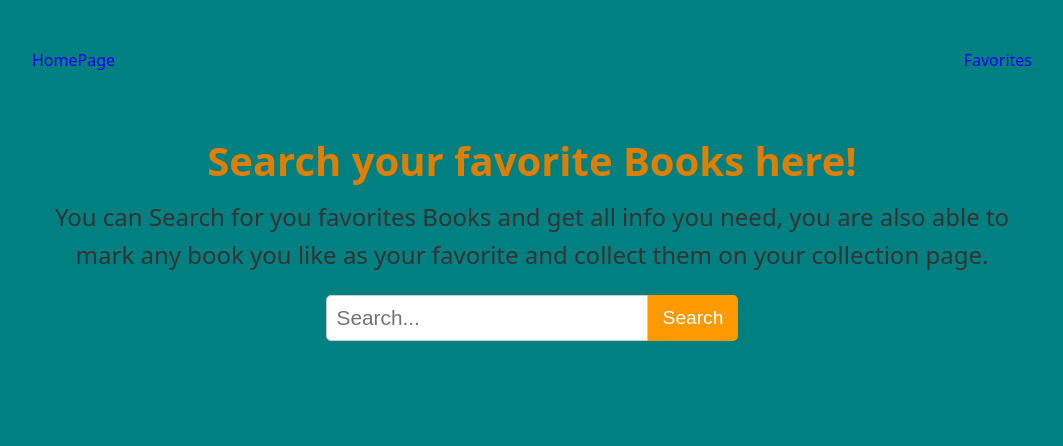
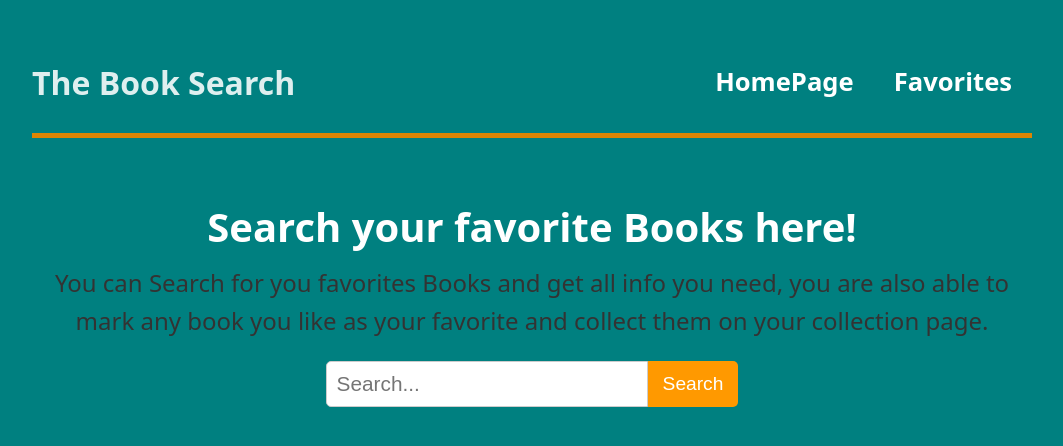
Before and after one commit to 1001hadi/react-sba-books, a React (Vite) app: page / in a window 1280 px wide. Shown: the top 446 px of the page, without its empty margins (108-1171 px from the left). Built offline with nearby package versions, Linux system fonts and the light colour scheme; no server answers.

Commit message:
navbar style changed

```diff
--- a/src/App.css
+++ b/src/App.css
@@ -14,7 +14,7 @@
 
 h1 {
   font-size: 2.5em;
-  color: #de7f02;
+  color: #fff;
   margin-bottom: 15px;
 }
 
@@ -69,11 +69,11 @@ button[type="submit"]:hover {
 
 .message-info {
   text-align: center;
-  color: #d9534f;
+  color: #e74944;
   font-weight: bold;
   margin-top: 20px;
   padding: 10px;
-  border: 1px solid #d9534f;
-  background-color: #f8d7da;
+  border: 1px solid #dc4742;
+  background-color: #cbcaca;
   border-radius: 5px;
 }
--- a/src/components/Navbar/Navbar.jsx
+++ b/src/components/Navbar/Navbar.jsx
@@ -4,6 +4,9 @@ import styles from "./Navbar.module.css";
 export default function Navbar() {
   return (
     <nav className={styles.mainNavbar}>
+      <div>
+        <h2>The Book Search</h2>
+      </div>
       <ul>
         <li>
           <Link to="/">HomePage</Link>
--- a/src/components/Navbar/Navbar.module.css
+++ b/src/components/Navbar/Navbar.module.css
@@ -1,10 +1,28 @@
-.mainNavbar > ul {
+.mainNavbar {
   display: flex;
   justify-content: space-between;
+  align-items: center;
+  border-bottom: 5px solid #dc8503;
+}
+
+.mainNavbar h2 {
+  font-weight: bold;
+  font-size: 2rem;
+}
+.mainNavbar ul {
   list-style-type: none;
+  display: flex;
   padding: 0;
+}
+
+.mainNavbar > ul > li {
+  color: #dc8503;
+  margin: 0 20px;
+  font-weight: bold;
 }
 
 .mainNavbar > ul > li > a {
   text-decoration: none;
+  color: #fff;
+  font-size: 1.6rem;
 }
```
Also changed, not shown: src/pages/Home.jsx (+0 -7 lines), 1 other file (tests, documents, lock files or other folders).
